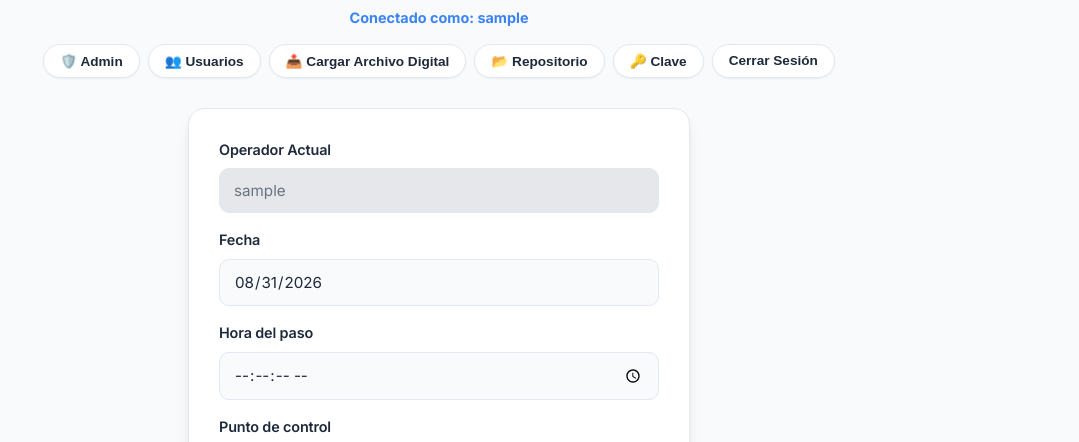
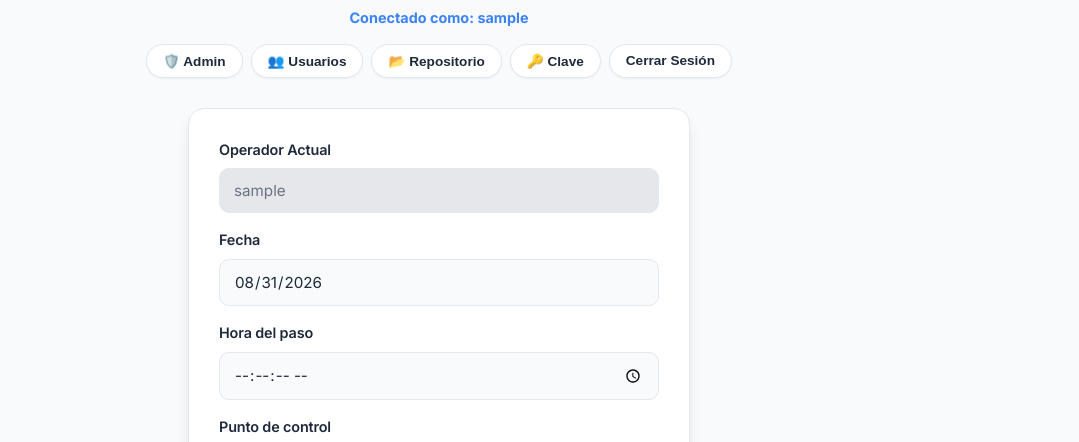
Before and after one commit to martinc1994/cemmu-app, a website: page frontend/public/index.html in a window 1280 px wide. Shown: the part 242-684 px from the top of the page, without its empty margins (201-1280 px from the left). Drawn offline with Linux system fonts and the light colour scheme; sample sign-in values are in the browser's storage.

Commit message:
Botones, quitado el de cargar archivo digital, manteniendo solo el de Repositorio

```diff
--- a/frontend/public/index.html
+++ b/frontend/public/index.html
@@ -20,7 +20,6 @@
       <div style="margin-top:15px; display:flex; justify-content:center; gap: 8px; flex-wrap: wrap;">
         <button type="button" id="adminBtn" class="btn-pill" style="display:none;" onclick="location.href='/admin'">🛡️ Admin</button>
         <button type="button" id="usersBtn" class="btn-pill" style="display:none;" onclick="location.href='/usuarios'">👥 Usuarios</button>
-        <button type="button" id="evidenciaBtn" class="btn-pill" style="display:none;" onclick="location.href='/evidencia'">📤 Cargar Archivo Digital</button>
         <button type="button" id="repoBtn" class="btn-pill" onclick="location.href='/repositorio'">📂 Repositorio</button>
         <button type="button" class="btn-pill" onclick="location.href='/cambiar-clave'">🔑 Clave</button>
         <button type="button" class="btn-pill" onclick="localStorage.removeItem('cemmu_user'); localStorage.removeItem('cemmu_token'); location.href='/login'">Cerrar Sesión</button>
--- a/frontend/public/js/app.js
+++ b/frontend/public/js/app.js
@@ -44,9 +44,6 @@ window.addEventListener("DOMContentLoaded", () => {
     if (user.role === 'admin') {
       document.getElementById('adminBtn').style.display = 'inline-block';
       document.getElementById('usersBtn').style.display = 'inline-block';
-    }
-    if (user.role === 'admin' || user.role === 'operador') {
-      document.getElementById('evidenciaBtn').style.display = 'inline-block';
     }
   }
   limpiarHistorialDiario();
```
